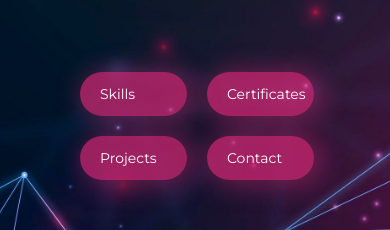
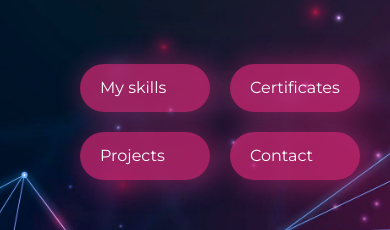
Before and after one commit to JulietaMagno/portfolioJM, a Next.js app: page / in a window 390 px wide. Shown: the part 504-734 px from the top of the page. Built offline with nearby package versions, Linux system fonts and the light colour scheme.

Commit message:
small things

```diff
--- a/src/app/page.tsx
+++ b/src/app/page.tsx
@@ -43,17 +43,20 @@ export default function Home() {
       </div>
 
       {/* mobile version */}
-          <div className="absolute bottom-40 left-20 w-[60%] grid grid-cols-2 justify-items-strech content-center gap-5 md:hidden">
-            <Link href="/my-skills" className="rounded-[200px] group relative bg-pink-600 bg-opacity-70 hover:bg-pink-600 hover:bg-opacity-80 shadow-xl shadow-pink-600/40 hover:shadow-pink-500/50 px-5 py-3 text-sm text-white max-w-[200px] ">
-              Skills
+          <div className="absolute bottom-40 left-20 w-[280px] grid grid-cols-2 justify-items-stretch content-center gap-5 md:hidden">
+          <Link href="/my-skills" className="rounded-[200px] group relative bg-pink-600 bg-opacity-70 hover:bg-pink-600 hover:bg-opacity-80 shadow-xl shadow-pink-600/40 hover:shadow-pink-500/50 px-5 py-3 text-md text-white">
+              My skills
             </Link>
-            <Link href="/my-certificates" className="rounded-[200px] bg-pink-600 bg-opacity-70 hover:bg-pink-600 hover:bg-opacity-80 shadow-xl shadow-pink-600/40 hover:shadow-pink-500/50 px-5 py-3 text-sm text-white max-w-[200px] ">
+            <Link href="/my-certificates" className="rounded-[200px]  bg-pink-600 bg-opacity-70 hover:bg-pink-600 hover:bg-opacity-80 shadow-xl shadow-pink-600/40 hover:shadow-pink-500/50 px-5 py-3 text-md text-white max-w-[200px] ">
+              <div className="rounded-[20px] group relative z-[1] bg-white inset-0 opacity-0 group-hover:opacity-20"/>
               Certificates
             </Link>
-            <Link href="/my-proyects" className="rounded-[200px] bg-pink-600 bg-opacity-70 hover:bg-pink-600 hover:bg-opacity-80 shadow-xl shadow-pink-600/40 hover:shadow-pink-500/50 px-5 py-3 text-sm text-white max-w-[200px] ">
+            <Link href="/my-proyects" className="rounded-[200px]  bg-pink-600 bg-opacity-70 hover:bg-pink-600 hover:bg-opacity-80 shadow-xl shadow-pink-600/40 hover:shadow-pink-500/50 px-5 py-3 text-md text-white max-w-[200px] ">
+              <div className="rounded-[20px] group relative z-[1] bg-white inset-0 opacity-0 group-hover:opacity-20"/>
               Projects
             </Link>
-            <Link href="/contact-me" className="rounded-[200px] bg-pink-600 bg-opacity-70 hover:bg-pink-600 hover:bg-opacity-80 shadow-xl shadow-pink-600/40 hover:shadow-pink-500/50 px-5 py-3 text-sm text-white max-w-[200px] ">
+            <Link href="/contact-me" className="rounded-[200px]  bg-pink-600 bg-opacity-70 hover:bg-pink-600 hover:bg-opacity-80 shadow-xl shadow-pink-600/40 hover:shadow-pink-500/50 px-5 py-3 text-md text-white max-w-[200px] ">
+              <div className="rounded-[20px] group relative z-[1] bg-white inset-0 opacity-0 group-hover:opacity-20"/>
               Contact
             </Link>
           </div>
```
